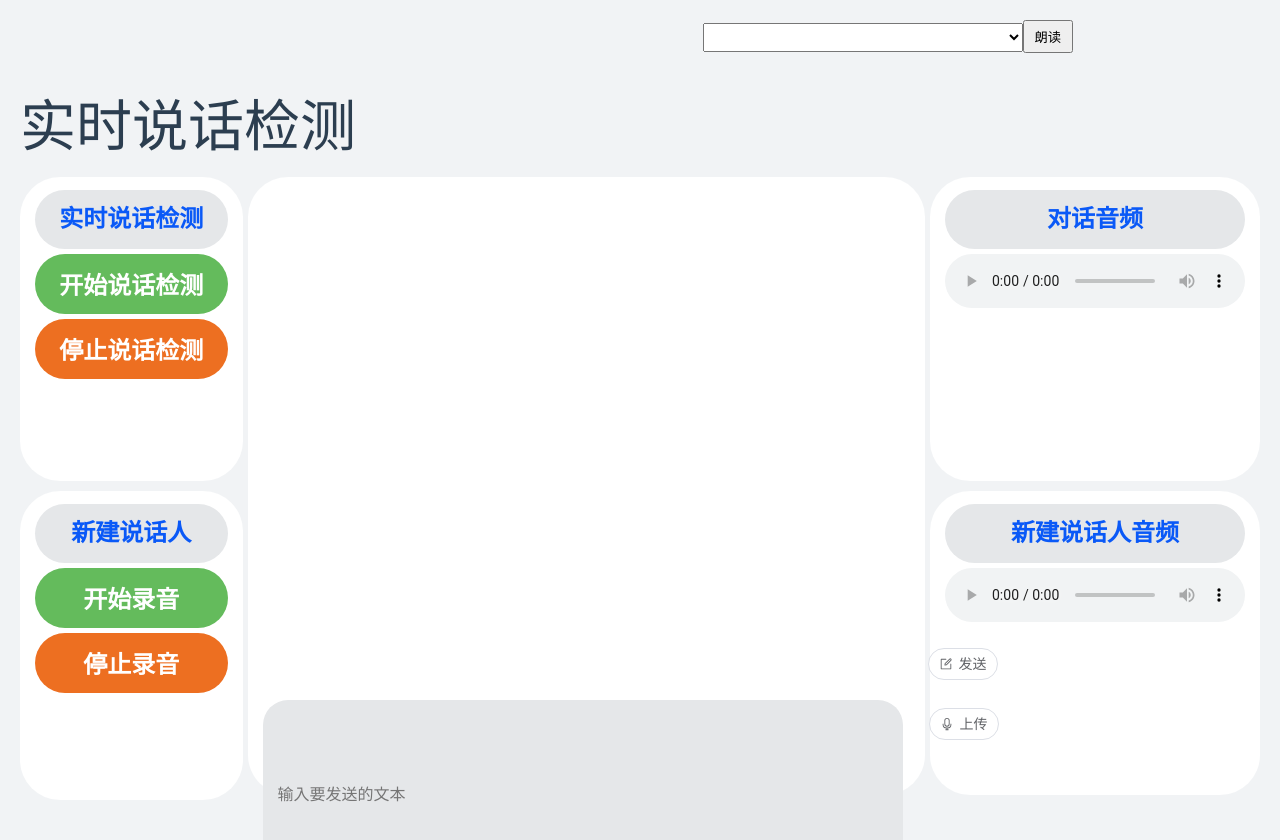
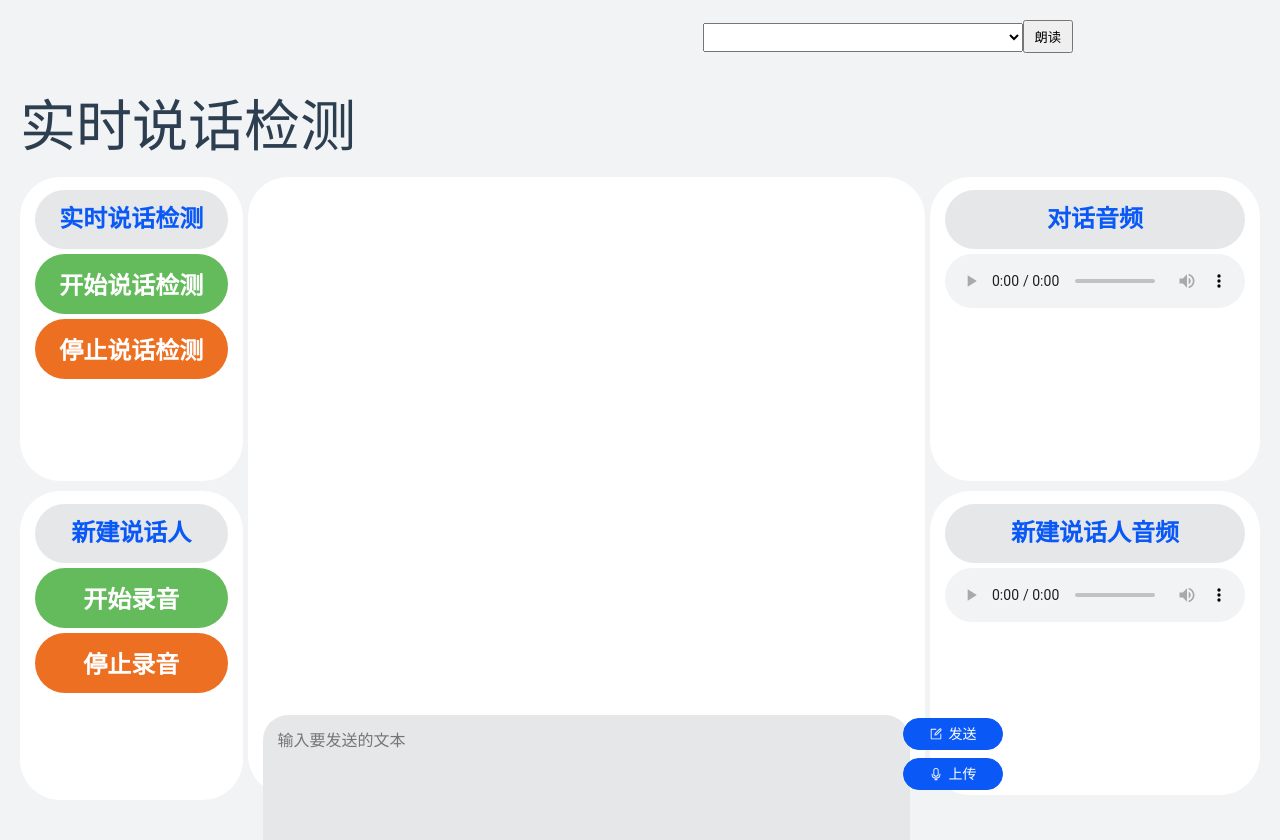
Before and after one commit to George-Zheng-1013/vadDemo, a Vue app: page / in a window 1280 px wide. Shown: the top 840 px of the page. Built offline with nearby package versions, Linux system fonts and the light colour scheme.

Commit message:
自动上传demo

```diff
--- a/src/components/dialogArea.vue
+++ b/src/components/dialogArea.vue
@@ -3,7 +3,7 @@
         <ul v-infinite-scroll="load" class="infinite-list" style="overflow: auto">
             <li v-for="(message, index) in messages" class="infinite-list-item">
                 {{ message.message }}
-                <el-button style="width: 1em; float: right;" id="ttsBut" v-on:click="triggerTTS(message.message)" round>
+                <el-button id="ttsBut" v-on:click="triggerTTS(message.message)" circle>
                     <el-icon>
                         <VideoPlay />
                     </el-icon>
@@ -16,7 +16,7 @@
 <script>
 import eventBus from '@/eventBus'
 import { ElMessage } from 'element-plus'
-import { VideoPlay } from '@element-plus/icons-vue';
+import { VideoPlay } from '@element-plus/icons-vue'
 import { ref } from 'vue'
 const count = ref(0)
 const load = () => {
@@ -26,9 +26,11 @@ export default {
 
     created() {
         eventBus.on('input-event', this.handleCustomEvent);
+        eventBus.on('audio-response', this.response);
     },
     beforeUnmount() {
         eventBus.off('input-event', this.handleCustomEvent);
+        eventBus.off('audio-response', this.response);
     },
     components: {
 
@@ -56,6 +58,9 @@ export default {
             } else {
                 this.messages.push(payload);
             }
+        },
+        response(audioResponse){
+            this.messages.push(audioResponse.text);
         }
     },
 };
@@ -63,29 +68,30 @@ export default {
 
 <style>
 .infinite-list {
-    height: 90%;
+    height: 100%;
     list-style: none;
     padding-left: 0px;
     grid-area: 2 / 2 / 5 / 5;
 }
-
 .infinite-list .infinite-list-item {
     display: flex;
     align-items: center;
-    justify-content: center;
+    justify-content: space-between;
     height: 50px;
-    background: var(--el-color-primary-light-9);
+    background: #F1F3F5;
     margin: 10px;
-    color: var(--el-color-primary);
+    color: black;
+    font-size: 16px;
+    font-weight: normal;
     border-radius: 50px;
-}
-
-.infinite-list .infinite-list-item+.list-item {
     margin-top: 10px;
 }
-
-#ttsBut {
+.infinite-list-item {
+    padding-left: 50px;
+    padding-right: 10px;
+}
+/* #ttsBut {
     position: relative;
     transform: translateX(440px);
-}
+} */
 </style>
--- a/src/components/fileUpload.vue
+++ b/src/components/fileUpload.vue
@@ -1,42 +1,71 @@
 <template>
-    <!-- <el-upload class="upload-demo" action="http://127.0.0.1:5000/input_audio"  -->
-    <el-upload class="upload-demo" action="uploadAction"
-    :show-file-list="true"
+    <el-upload class="upload-demo"
+    :action="uploadAction"
+    :show-file-list="false"
     :on-success="handleSuccess"
     :before-upload="beforeUpload"
-    name="file">
-        <el-button id="sendAudioBut" style="width: 5em;" round>
+    name="file"
+    ref="upload"
+    :auto-upload="false">
+        <el-button id="sendAudioBut" style="width: 100px;" v-on:click="uploadFile" color="#0A59F7" round>
             <el-icon>
                 <Microphone />
             </el-icon>
             <span>上传</span>
         </el-button>
     </el-upload>
-
 </template>
 
 <script>
-import { Microphone } from '@element-plus/icons-vue';
+import { Microphone } from '@element-plus/icons-vue'
+import eventBus from '@/eventBus'
 export default {
-    data(){
-        return{
-            uploadAction:'',
+    data() {
+        return {
+            uploadAction: "",
         };
     },
     methods: {
+        uploadFile() {
+            const filePath = './src/audioFiles/audioVad.m4a';
+            fetch(filePath)
+                .then(response=>response.blob())
+                .then(blob=>{
+                    // 创建文件对象
+                    const file = new File([blob], 'audioVad.m4a', { type: 'audio/mp4' });
+
+                    // 获取 el-upload 组件实例
+                    const uploadComponent = this.$refs.upload;
+                    this.$nextTick(()=>{
+                        // 创建一个新的 FileList 对象
+                        const dataTransfer = new DataTransfer();
+                        dataTransfer.items.add(file);
+
+                        // 将 FileList 对象赋值给 el-upload 组件的 input 元素
+                        uploadComponent.$el.querySelector('input[type="file"]').files = dataTransfer.files;
+
+                        // 手动触发上传
+                        uploadComponent.submit();
+                    });
+                })
+                .catch(error=>{
+                    console.error("文件读取失败",error);
+                });
+        },
         handleSuccess(response, file, fileList) {
             // 文件上传成功的回调
-            console.log("Upload successful,");
+            eventBus.emit('audio-response', response);
             console.log(response);
         },
         beforeUpload(file) {
             // 在上传之前的钩子，返回 false 可以取消上传
-            if(file.name.includes('Vad')){
-                this.uploadAction="http://127.0.0.1:5000/input_audio";
-            }else{
-                this.uploadAction="http://127.0.0.1:5000/register_speaker";
+            if (file.name.includes('Vad')) {
+                this.uploadAction = "http://127.0.0.1:5000/input_audio";
+            } else {
+                this.uploadAction = "http://127.0.0.1:5000/register_speaker";
             }
             console.log(file);
+            console.log(this.uploadAction);
             return true;
         },
     },
@@ -45,14 +74,16 @@ export default {
 
 <style scoped>
 /* 根据实际情况调整样式 */
+/* .upload-demo {
+    display: inline-block;
+} */
+
 .upload-demo {
-    display: inline-block;
-}
-
-#sendAudioBut,.upload-demo {
+    height: 0px;
+    width: 0px;
     position: relative;
     z-index: 2;
     grid-area: 5 / 4 / 6 / 5;
-    transform: translate(113px, 30px);
+    transform: translate(200px, 110px);
 }
 </style>
--- a/src/components/tts.vue
+++ b/src/components/tts.vue
@@ -1,6 +1,6 @@
 <template>
   <div class="divTtsBack">
-    <input type="text" v-model="textInput" class="text-input" placeholder="输入要发送的文本"></input>
+    <textarea type="text" v-model="textInput" id="text-input" placeholder="输入要发送的文本"></textarea>
   </div>
   <div class="divTts">
     <select v-model="selectedVoice">
@@ -10,7 +10,7 @@
     </select>
     <button @click="speak">朗读</button>
   </div>
-  <el-button v-on:click="sendMessage" id="sendMessageBut" style="width: 5em;" round>
+  <el-button v-on:click="sendMessage" id="sendMessageBut" style="width: 100px;" color="#0A59F7" round>
     <el-icon>
       <Edit />
     </el-icon>
@@ -84,30 +84,30 @@ export default {
 <style>
 .divTtsBack {
   padding: 12.5px 15px;
-  border: 0;
   border-radius: 40px;
   background-color: white;
   transition: all 0.5s;
   -webkit-transition: all 0.5s;
   margin-bottom: 5px;
-  z-index: 1;
+  width: 100%;
 }
 
-.text-input {
-  position: absolute;
+#text-input {
+  position: relative;
   padding: 12.5px 15px;
   border: 0;
   border-radius: 25px;
   background-color: #E5E7E9;
   transition: all 0.5s;
-  top: 700px;
-  z-index: 2;
-  height: 190px;
-  width: 50%;
+  top: 525px;
+  z-index: 1;
+  height: 150px;
+  width: 100%;
   font-size: 16px;
   font-weight: normal;
   font-family: Arial, Helvetica, sans-serif;
   color: #5C5C5D;
+  resize: none;
 }
 
 select {
@@ -122,9 +122,9 @@ button {
 
 #sendMessageBut {
   position: relative;
-  z-index: 2;
+  z-index: 3;
   grid-area: 5 / 4 / 6 / 5;
-  transform: translateX(225px);
+  transform: translate(200px,70px);
 }
 
 .text-input {
```
Also changed, not shown: 1 other file (tests, documents, lock files or other folders).
